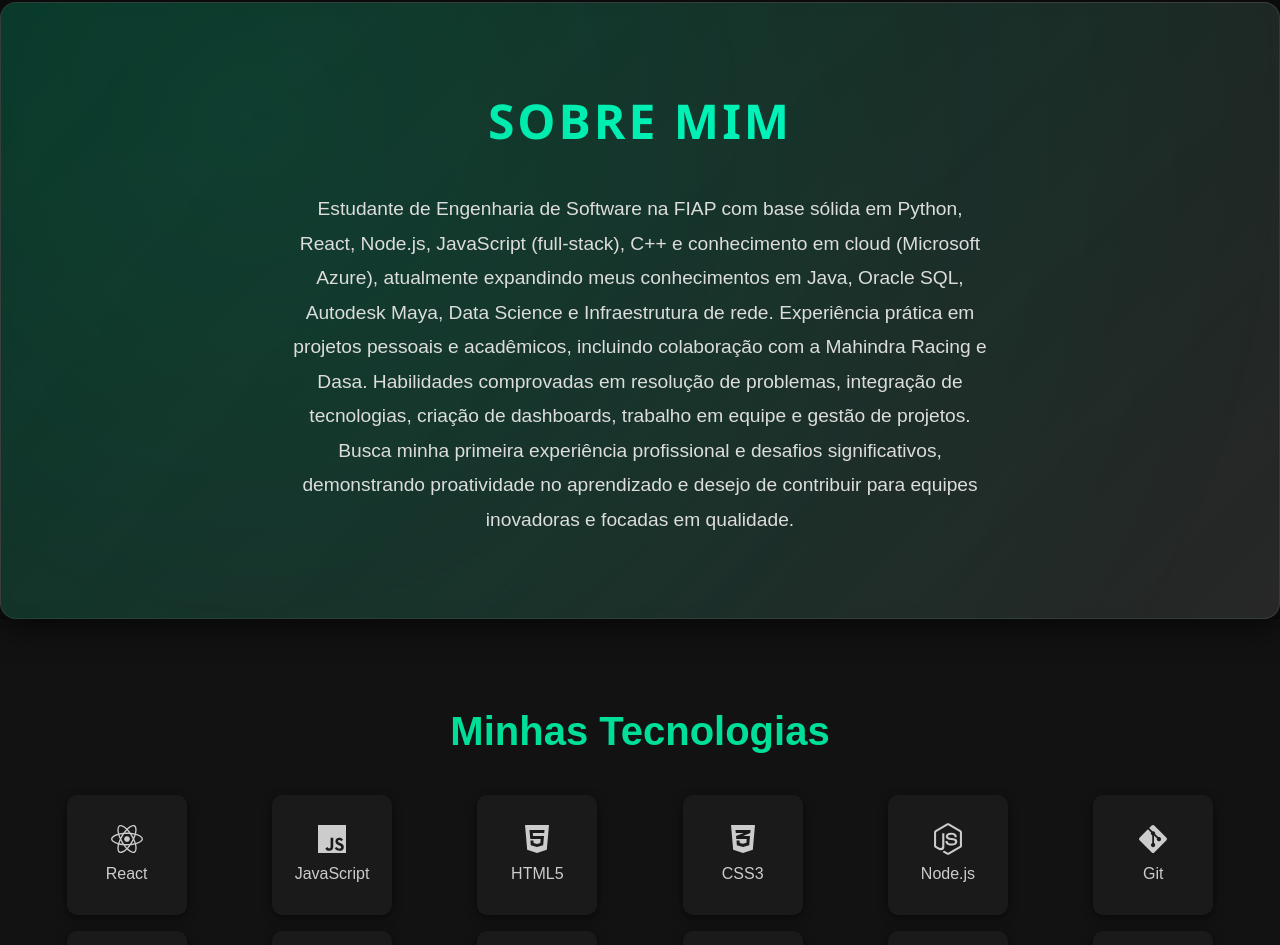
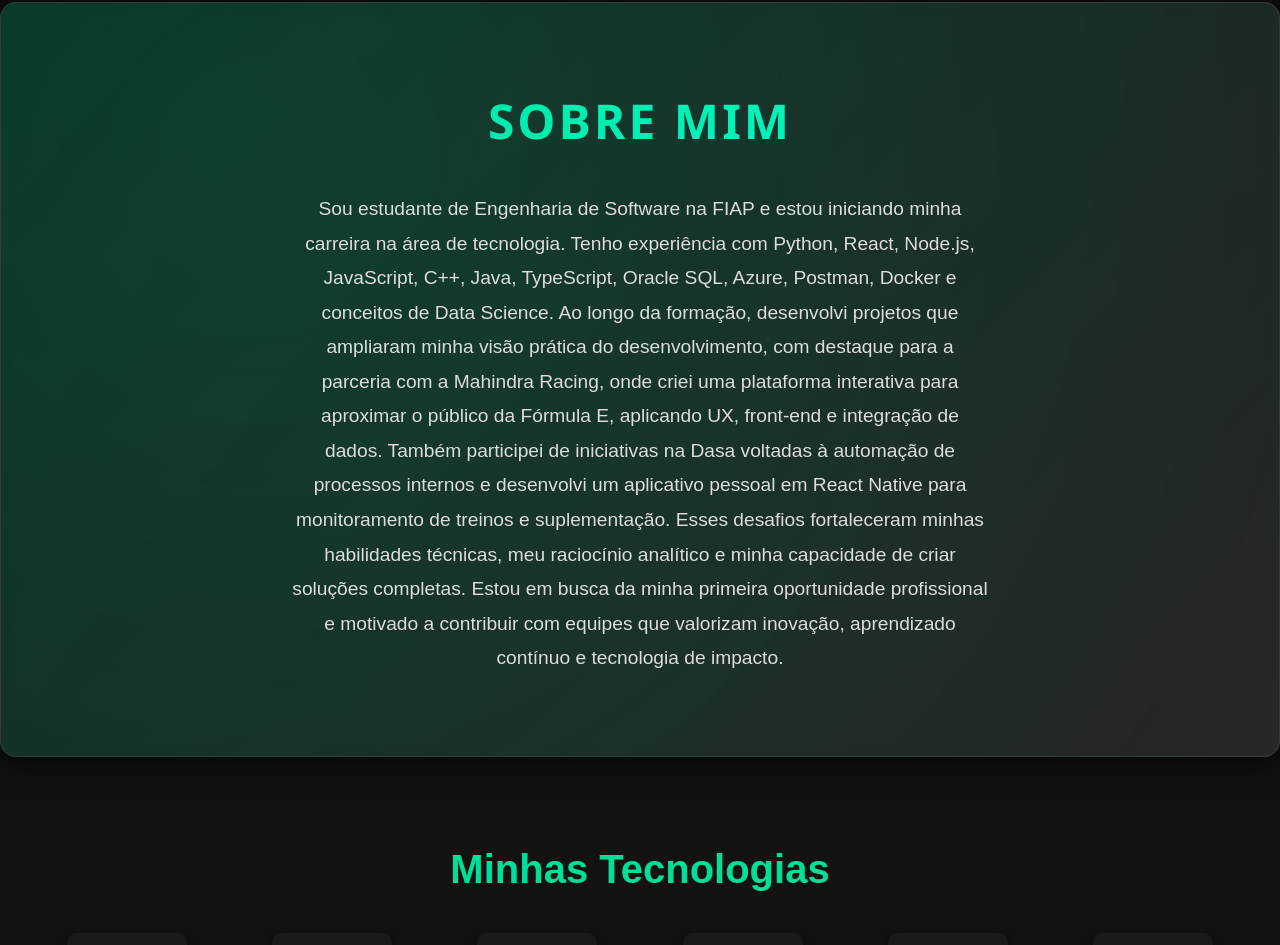
Before and after one commit to gvqsilva/Portfolio, a React (Vite) app: page / in a window 1280 px wide. Shown: the part 897-1842 px from the top of the page. Built offline with nearby package versions, Linux system fonts and the light colour scheme.

Commit message:
Update About.jsx

```diff
--- a/src/components/About.jsx
+++ b/src/components/About.jsx
@@ -103,7 +103,7 @@ function About() {
       <AboutSection id="sobre">
         <Heading>Sobre Mim</Heading>
         <Text>
-        Estudante de Engenharia de Software na FIAP com base sólida em Python, React, Node.js, JavaScript (full-stack), C++ e conhecimento em cloud (Microsoft Azure), atualmente expandindo meus conhecimentos em Java, Oracle SQL, Autodesk Maya, Data Science e Infraestrutura de rede. Experiência prática em projetos pessoais e acadêmicos, incluindo colaboração com a Mahindra Racing e Dasa. Habilidades comprovadas em resolução de problemas, integração de tecnologias, criação de dashboards, trabalho em equipe e gestão de projetos. Busca minha primeira experiência profissional e desafios significativos, demonstrando proatividade no aprendizado e desejo de contribuir para equipes inovadoras e focadas em qualidade.
+        Sou estudante de Engenharia de Software na FIAP e estou iniciando minha carreira na área de tecnologia. Tenho experiência com Python, React, Node.js, JavaScript, C++, Java, TypeScript, Oracle SQL, Azure, Postman, Docker e conceitos de Data Science. Ao longo da formação, desenvolvi projetos que ampliaram minha visão prática do desenvolvimento, com destaque para a parceria com a Mahindra Racing, onde criei uma plataforma interativa para aproximar o público da Fórmula E, aplicando UX, front-end e integração de dados. Também participei de iniciativas na Dasa voltadas à automação de processos internos e desenvolvi um aplicativo pessoal em React Native para monitoramento de treinos e suplementação. Esses desafios fortaleceram minhas habilidades técnicas, meu raciocínio analítico e minha capacidade de criar soluções completas. Estou em busca da minha primeira oportunidade profissional e motivado a contribuir com equipes que valorizam inovação, aprendizado contínuo e tecnologia de impacto.
 
         </Text>
       </AboutSection>
```
